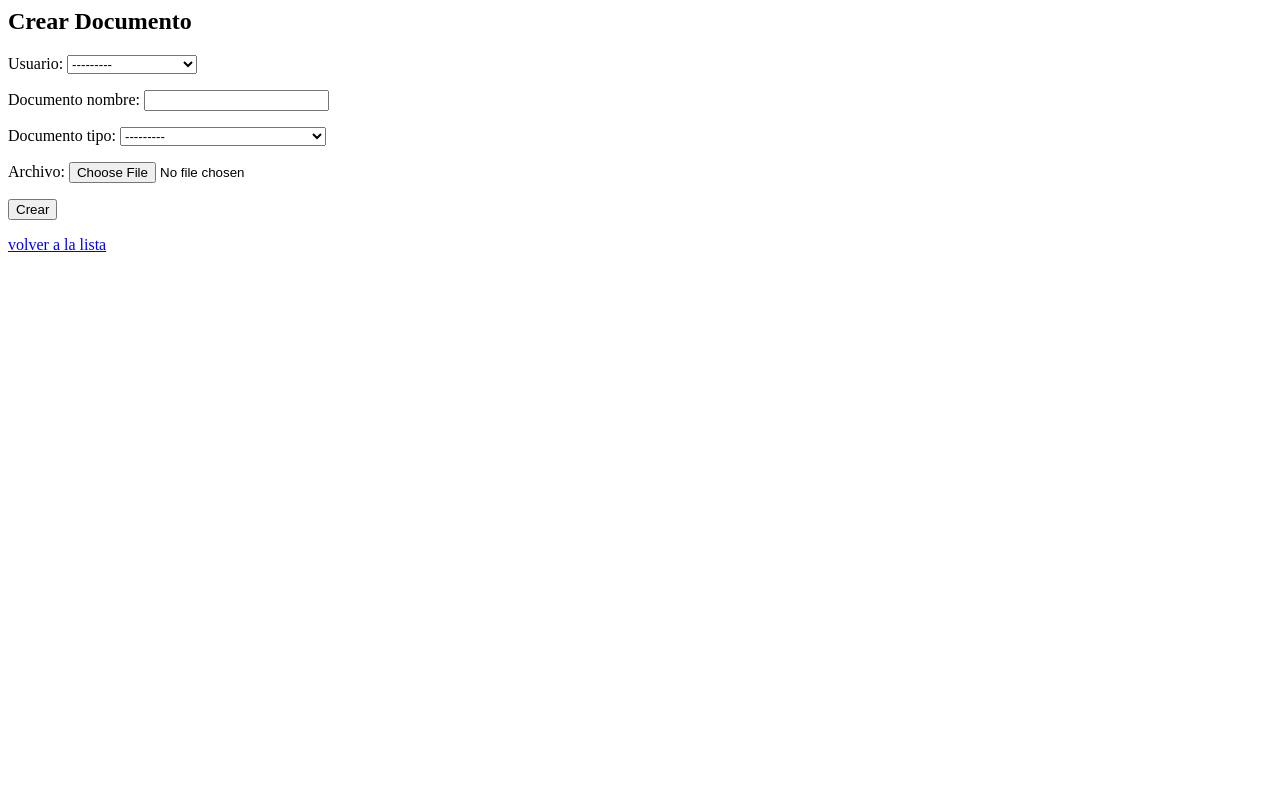
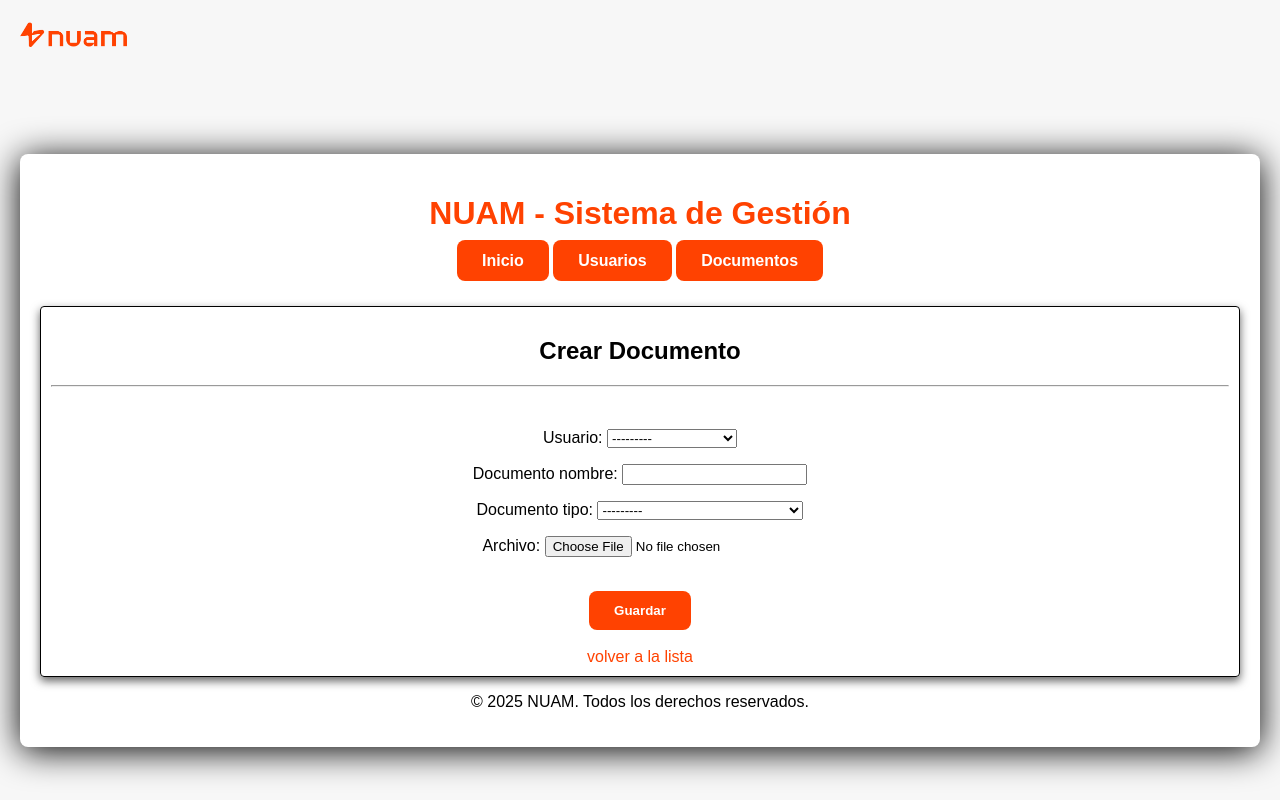
Before and after one commit to kiuiwi/nuam, a Django app: page /usuarios/documentos/nuevo/ in a window 1280 px wide. Run offline with Django 5.2, Linux system fonts and the light colour scheme; data comes from the database, SQL or seed files in the repository.

Commit message:
templates+static

```diff
--- a/app/static/app/styles.css
+++ b/app/static/app/styles.css
@@ -5,7 +5,7 @@
 }
 
 h1 {
-    color: #333;
+    color:rgb(255,66,1);
     margin-bottom: 20px;
 }
 
@@ -25,7 +25,7 @@
 }
 
 th {
-    background-color: #ff6a00;
+    background-color: rgb(255,66,1);
     color: white;
 }
 
@@ -63,7 +63,7 @@
 }
 
 .btn-delete {
-    background-color: #f44336;
+    background-color: rgb(255,66,1);
     color: white;
 }
 
@@ -91,13 +91,14 @@
 }
 
 .btn {
-  background-color: #ff5100;
+  background-color: rgb(255,66,1);
   color: white;
   padding: 12px 25px;
   text-decoration: none;
   border-radius: 8px;
   font-weight: bold;
   transition: 0.3s;
+  font-family: sans-serif;
 }
 
 .btn:hover {
@@ -108,11 +109,27 @@
 .container {
   text-align: center;
   margin-top: 100px;
+  background-color: white;
+  padding: 20px;
+  border: 1px;
+  border-radius: 8px;
+  box-shadow: 0 4px 35px black;
 }
 
+.titulo{
+  color: rgb(255,66,1);
+}
+
+.Form{
+  padding: 10px;
+  border: 1px solid black;
+  border-radius: 4px;
+  box-sizing: border-box;
+  box-shadow: 0 4px 10px rgb(97, 97, 97);
+}
 
 a {
-  color: #ff5100;
+  color: rgb(255,66,1);
   text-decoration: none;
 }
 a:hover {
--- a/app/templates/base.html
+++ b/app/templates/base.html
@@ -5,19 +5,21 @@
   <meta charset="UTF-8">
   <title>NUAM</title>
   <link rel="stylesheet" href="{% static 'app/styles.css' %}">
+  <link rel="icon" type="image" href="{% static 'app/nuam_HD2.png' %}">
 </head>
 <body>
-    ...
+  <img src="{% static 'app/nuam_HD.png' %}" style="height: 30px;">
 </body>
 </html>
 <body>
+
   <div class="container">
     <header>
       <h1>NUAM - Sistema de Gestión</h1>
       <nav>
-        <a href="{% url 'inicio' %}">Inicio</a>
-        <a href="{% url 'lista_usuarios' %}">Usuarios</a>
-        <a href="{% url 'lista_documentos' %}">Documentos</a>
+        <a class="btn" href="{% url 'inicio' %}">Inicio</a>
+        <a class="btn" href="{% url 'lista_usuarios' %}">Usuarios</a>
+        <a class="btn" href="{% url 'lista_documentos' %}">Documentos</a>
       </nav>
     </header>
     <main>
--- a/app/templates/documentos/formulario.html
+++ b/app/templates/documentos/formulario.html
@@ -1,10 +1,16 @@
-
+{% extends "base.html" %}
 {% block content %}
+<br><br>
+<div class="Form">
     <h2>{{ accion }} Documento</h2>
+    <hr><br>
     <form method="post" enctype="multipart/form-data">
         {% csrf_token %}
         {{ form.as_p }}
-    <button type="submit">{{ accion }}</button>
+        <br>
+        <button class="btn" type="submit">Guardar</button>
     </form>
+    <br>
     <a href="{% url 'lista_documentos' %}">volver a la lista</a>
     {% endblock %}
+</div>
--- a/app/templates/documentos/lista.html
+++ b/app/templates/documentos/lista.html
@@ -1,6 +1,8 @@
 {% extends "base.html" %}
 {% block content %}
 <h2>Listado de Documentos</h2>
+
+<div class="Form">
     <a href="{% url 'crear_documento' %}">crear nuevo documento</a>
     <table border="1" cellpadding="5">
         <tr>
@@ -34,3 +36,6 @@
         {% endfor %}
     </table>
     {% endblock %}
+
+
+</div>
--- a/app/templates/usuarios/lista.html
+++ b/app/templates/usuarios/lista.html
@@ -1,7 +1,8 @@
 {% extends 'base.html' %}
 {% block content %}
 <h2>Listado de Usuarios</h2>
-<a href="{% url 'crear_usuario' %}">crear nuevo usuario</a>
+<div class="Form">
+    <a  href="{% url 'crear_usuario' %}">crear nuevo usuario</a>
     <table >
         <tr>
             <th>ID</th>
@@ -34,3 +35,4 @@
         {% endfor %}
     </table>
     {% endblock %}
+</div>
```
Also changed, not shown: app/templates/app/inicio.html (+13 -8 lines), app/templates/documentos/eliminar.html (+9 -2 lines), app/templates/usuarios/formulario.html (+9 -1 lines), README.txt, app/static/app/nuam_HD.png (added), app/static/app/nuam_HD2.png (added). Lines whose indentation alone changed are shown as unchanged.
